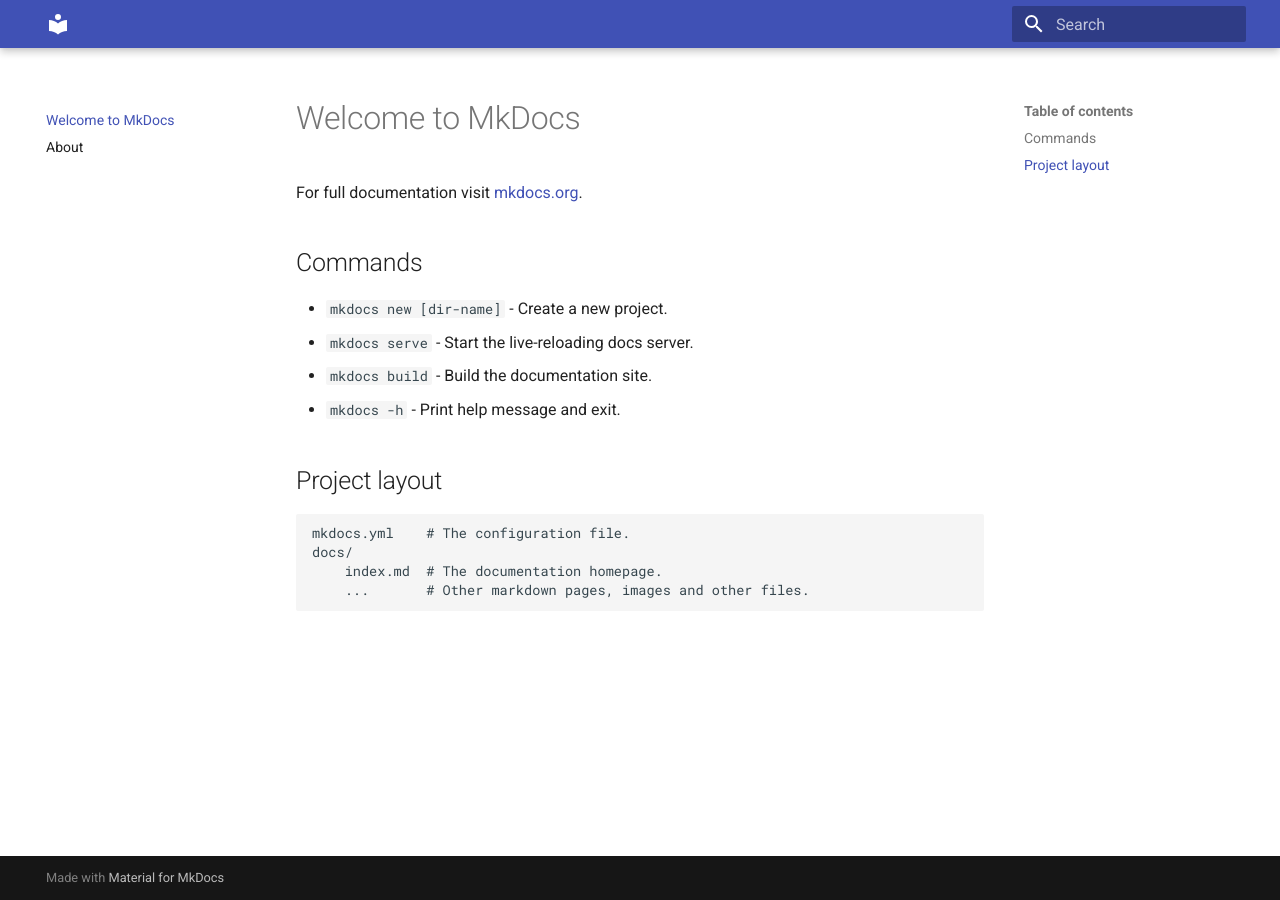
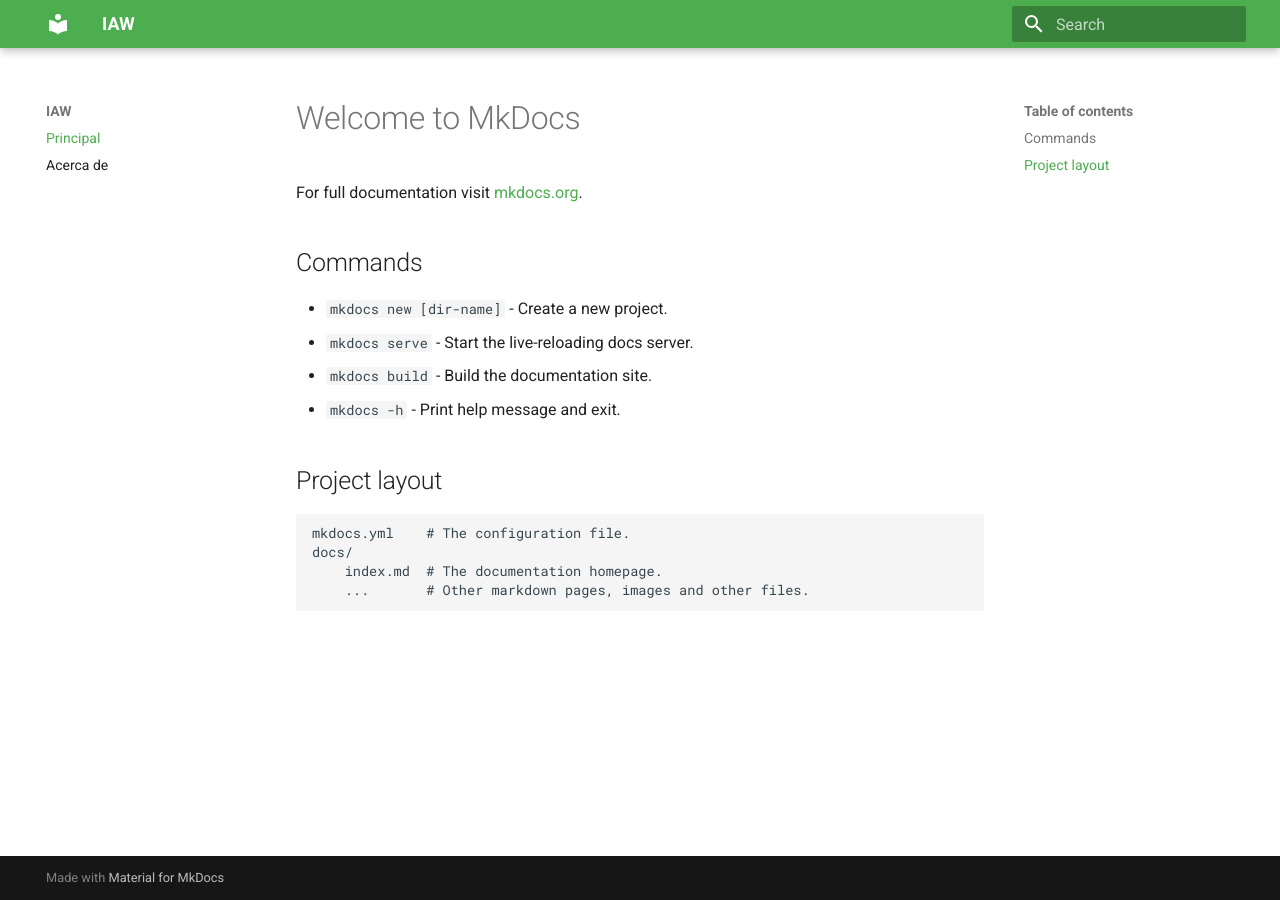
Before and after one commit to legofzhak/practica-iaw-mkdocks, an MkDocs documentation site: the page built from docs/index.md, in a window 1280 px wide. Built offline with MkDocs 1.6.1 and Material for MkDocs 9.7.7, drawn with Linux system fonts in a browser that asks for light colours.

Commit message:
Contenido nuevo

```diff
--- a/mkdocs.yml
+++ b/mkdocs.yml
@@ -1,4 +1,10 @@
+site_name: IAW
+
+nav:
+    - Principal: index.md
+    - Acerca de: about.md
+
 theme:
   name: material
   palette:
-    primary: indigo
+    primary: green
```
Also changed, not shown: docs/about.md (+1 -0 lines).
